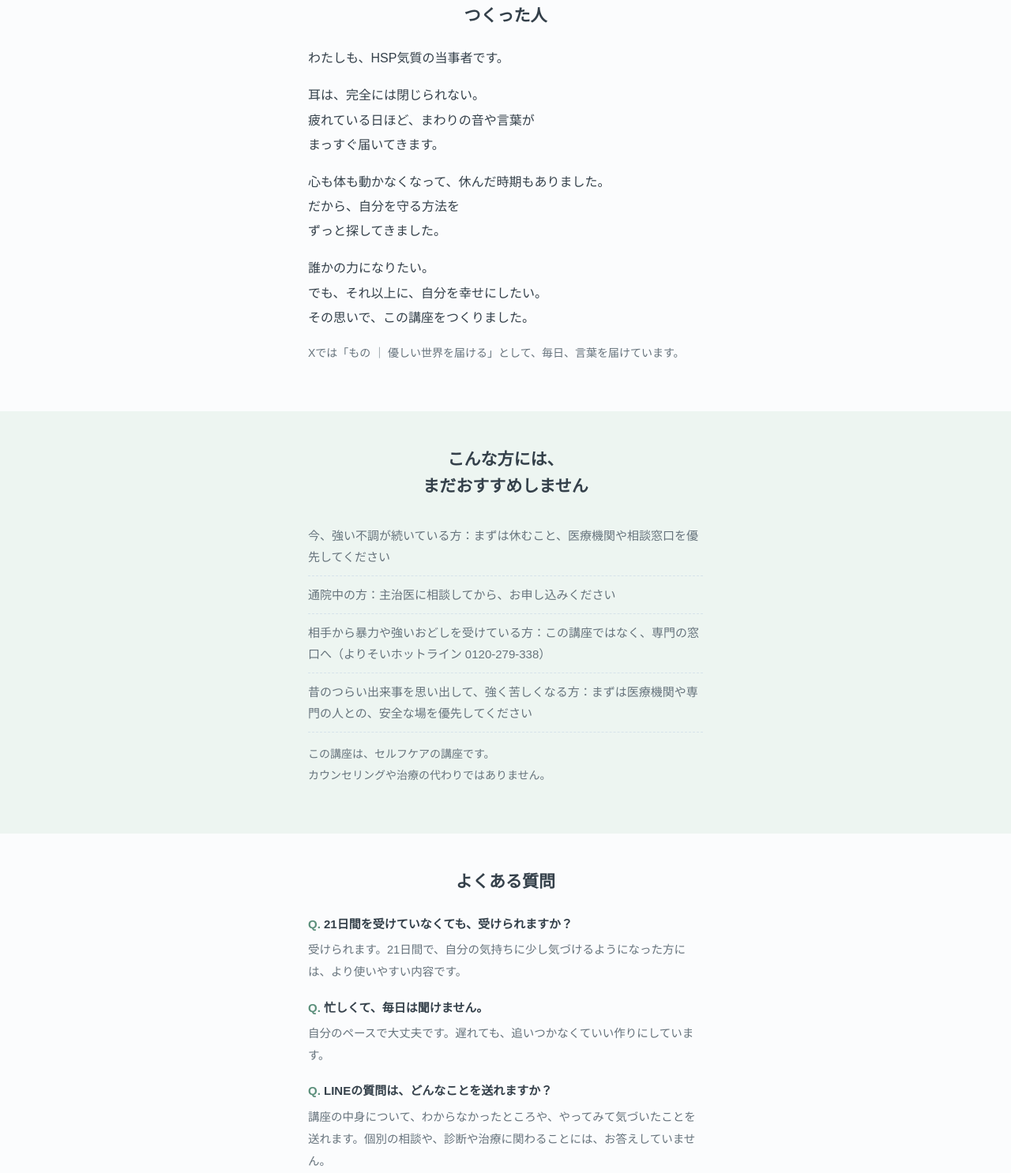
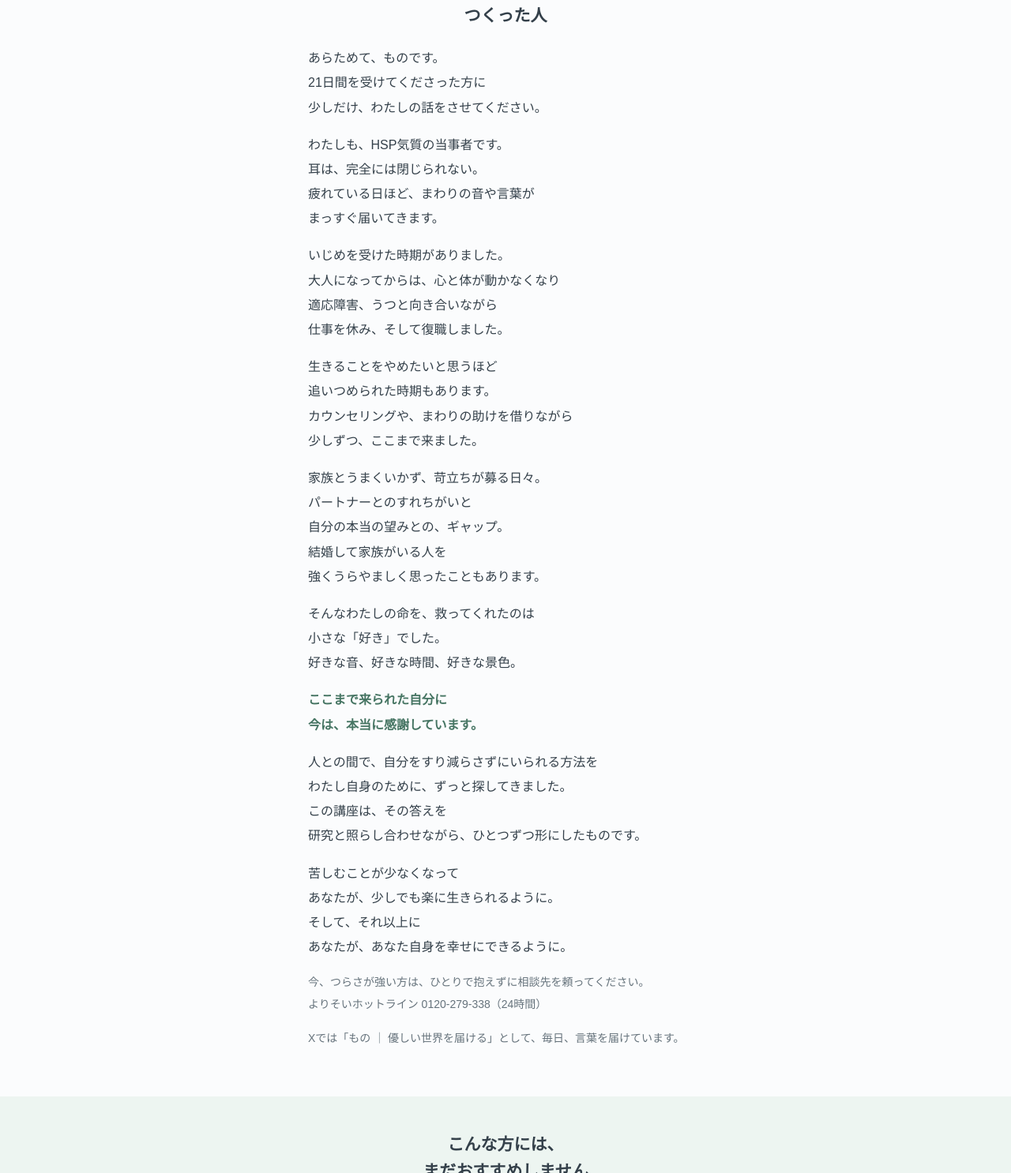
Before and after one commit to exaitetcg8-ai/threads-, a plain HTML site: page 04_product/boundary_course/lp/index.html in a window 1280 px wide. Shown: the part 5531-7017 px from the top of the page at 79% size. Drawn offline with Linux system fonts and the light colour scheme.

Commit message:
境界線講座の販売ページの紹介文を、本人の体験（本人OK）を入れて書き直し
Co-Authored-By: Claude Opus 5.5 <noreply@anthropic.com>
Claude-Session: https://claude.ai/code/session_01L7kTbJcY4LgVEjtpK6MyuK

```diff
--- a/04_product/boundary_course/lp/index.html
+++ b/04_product/boundary_course/lp/index.html
@@ -199,10 +199,16 @@
 <section>
   <div class="wrap">
     <h2>つくった人</h2>
-    <p>わたしも、HSP気質の当事者です。</p>
-    <p>耳は、完全には閉じられない。<br>疲れている日ほど、まわりの音や言葉が<br>まっすぐ届いてきます。</p>
-    <p>心も体も動かなくなって、休んだ時期もありました。<br>だから、自分を守る方法を<br>ずっと探してきました。</p>
-    <p>誰かの力になりたい。<br>でも、それ以上に、自分を幸せにしたい。<br>その思いで、この講座をつくりました。</p>
+    <p>あらためて、ものです。<br>21日間を受けてくださった方に<br>少しだけ、わたしの話をさせてください。</p>
+    <p>わたしも、HSP気質の当事者です。<br>耳は、完全には閉じられない。<br>疲れている日ほど、まわりの音や言葉が<br>まっすぐ届いてきます。</p>
+    <p>いじめを受けた時期がありました。<br>大人になってからは、心と体が動かなくなり<br>適応障害、うつと向き合いながら<br>仕事を休み、そして復職しました。</p>
+    <p>生きることをやめたいと思うほど<br>追いつめられた時期もあります。<br>カウンセリングや、まわりの助けを借りながら<br>少しずつ、ここまで来ました。</p>
+    <p>家族とうまくいかず、苛立ちが募る日々。<br>パートナーとのすれちがいと<br>自分の本当の望みとの、ギャップ。<br>結婚して家族がいる人を<br>強くうらやましく思ったこともあります。</p>
+    <p>そんなわたしの命を、救ってくれたのは<br>小さな「好き」でした。<br>好きな音、好きな時間、好きな景色。</p>
+    <p class="strong">ここまで来られた自分に<br>今は、本当に感謝しています。</p>
+    <p>人との間で、自分をすり減らさずにいられる方法を<br>わたし自身のために、ずっと探してきました。<br>この講座は、その答えを<br>研究と照らし合わせながら、ひとつずつ形にしたものです。</p>
+    <p>苦しむことが少なくなって<br>あなたが、少しでも楽に生きられるように。<br>そして、それ以上に<br>あなたが、あなた自身を幸せにできるように。</p>
+    <p class="caution">今、つらさが強い方は、ひとりで抱えずに相談先を頼ってください。<br>よりそいホットライン 0120-279-338（24時間）</p>
     <p class="caution">Xでは「もの ｜ 優しい世界を届ける」として、毎日、言葉を届けています。</p>
   </div>
 </section>
```
Also changed, not shown: 1 other file.
